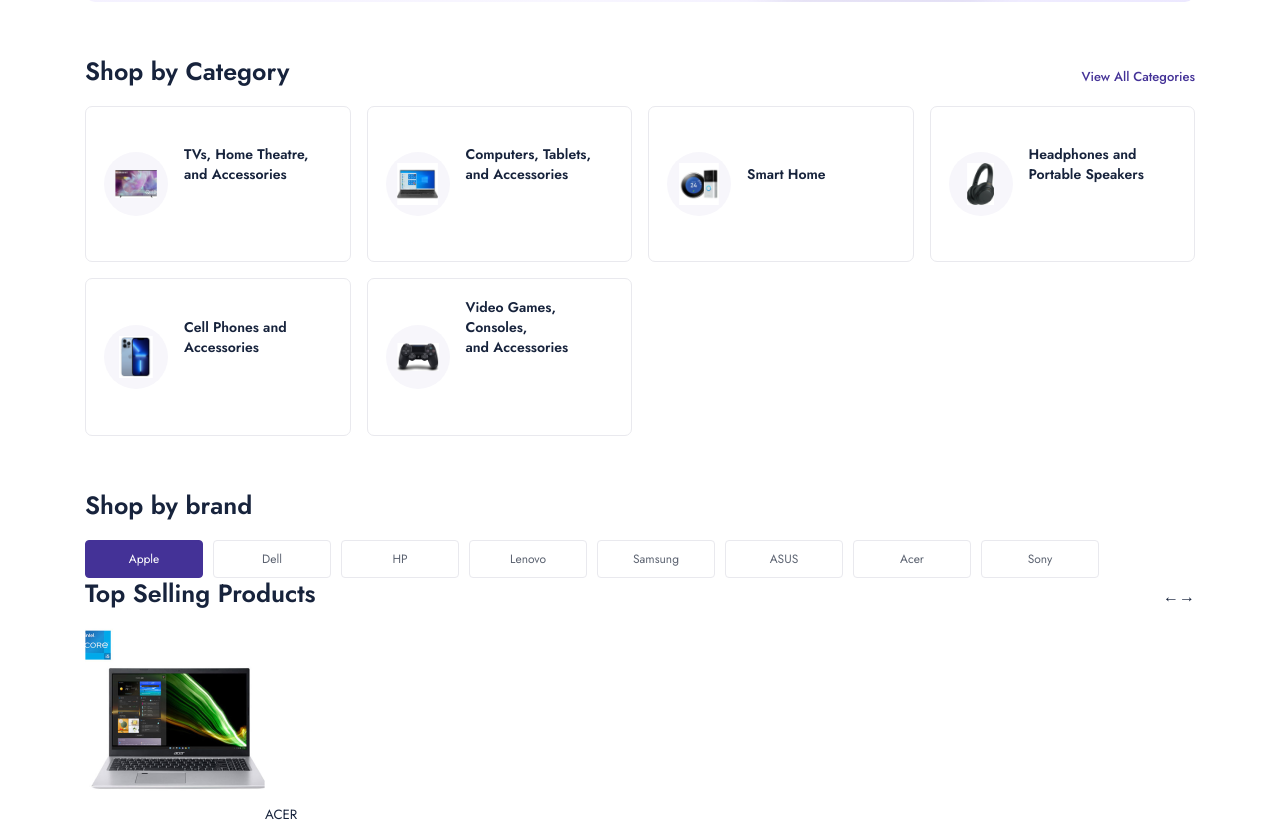
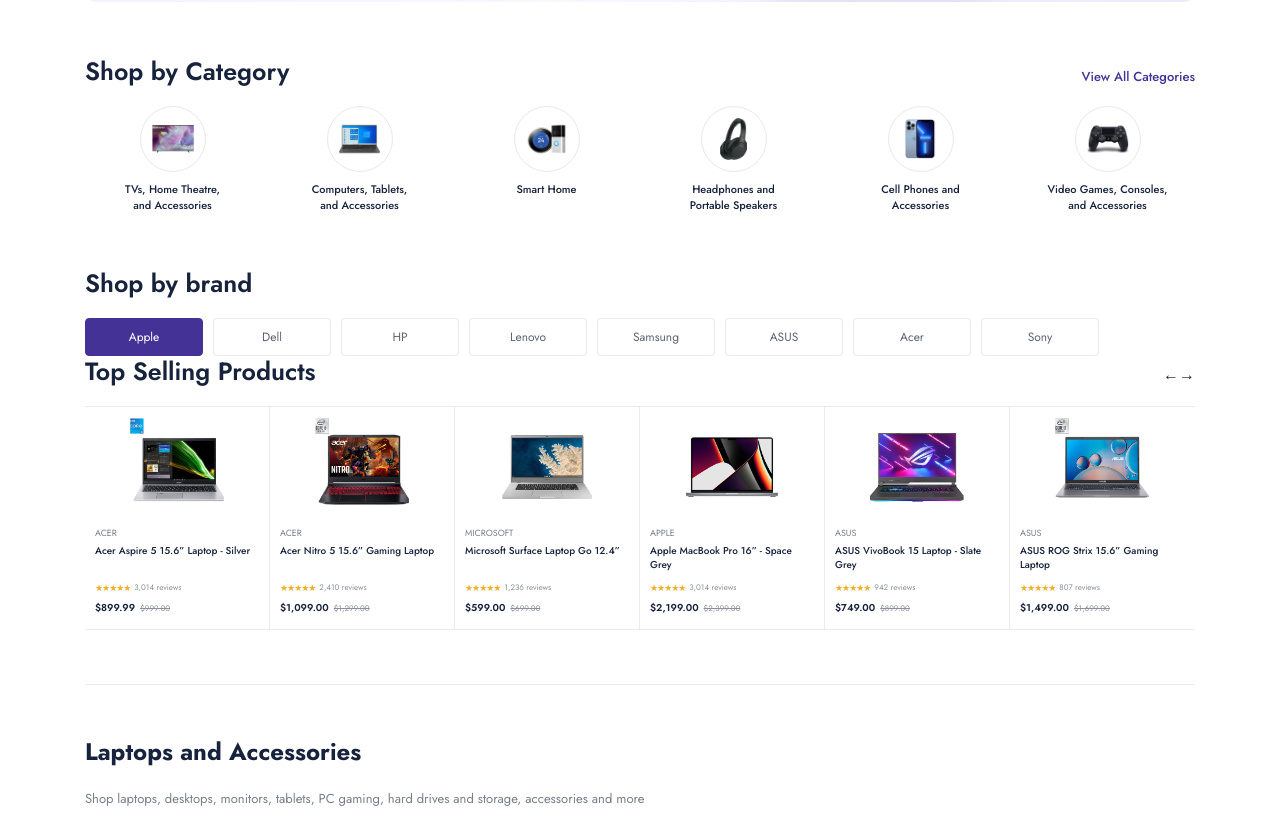
Before and after one commit to amanturdiyevjavohir-tech/zenmart, a plain HTML site: page product/all.html in a window 1280 px wide. Shown: the part 636-1464 px from the top of the page. Drawn offline with Linux system fonts and the light colour scheme.

Commit message:
Adjust category and top-selling sections to match reference

```diff
--- a/public/css kodlar/laptop-page.css
+++ b/public/css kodlar/laptop-page.css
@@ -359,3 +359,166 @@
   .product-badge { top: 8px; left: 8px; font-size: 8px; }
   .bottom-promo { margin: 38px 0 48px; padding: 22px 18px; align-items: flex-start; flex-direction: column; }
 }
+
+/* The two catalog sections below follow the horizontal Pixso reference. */
+.category-section .category-grid {
+  grid-template-columns: repeat(6, minmax(0, 1fr));
+  gap: 12px;
+}
+
+.category-section .category-card {
+  min-width: 0;
+  min-height: 0;
+  padding: 0 6px;
+  display: flex;
+  flex-direction: column;
+  align-items: center;
+  justify-content: flex-start;
+  gap: 10px;
+  border: 0;
+  border-radius: 0;
+  text-align: center;
+}
+
+.category-section .category-card:hover {
+  border: 0;
+  box-shadow: none;
+  transform: none;
+}
+
+.category-section .category-icon {
+  width: 64px;
+  height: 64px;
+  flex: 0 0 64px;
+  background: #fff;
+  border: 1px solid var(--catalog-line);
+}
+
+.category-section .category-icon img {
+  width: 42px;
+  height: 42px;
+}
+
+.category-section .category-card strong {
+  align-self: center;
+  font-size: 11px;
+  font-weight: 500;
+  line-height: 1.45;
+}
+
+.selling-section .selling-grid {
+  display: grid;
+  grid-template-columns: repeat(6, minmax(0, 1fr));
+  overflow: hidden;
+  border-top: 1px solid var(--catalog-line);
+  border-bottom: 1px solid var(--catalog-line);
+}
+
+.selling-section .selling-card {
+  min-width: 0;
+  padding: 10px 10px 14px;
+  border-right: 1px solid var(--catalog-line);
+  overflow: hidden;
+}
+
+.selling-section .selling-card:last-child { border-right: 0; }
+
+.selling-section .selling-image {
+  height: 100px;
+  margin-bottom: 10px;
+  display: flex;
+  align-items: center;
+  justify-content: center;
+}
+
+.selling-section .selling-image img {
+  display: block;
+  max-width: 100%;
+  max-height: 100%;
+  object-fit: contain;
+}
+
+.selling-section .selling-card > small {
+  display: block;
+  margin-bottom: 5px;
+  color: var(--catalog-muted);
+  font-size: 9px;
+  line-height: 1.3;
+}
+
+.selling-section .selling-card h3 {
+  height: 30px;
+  margin: 0 0 7px;
+  overflow: hidden;
+  color: var(--catalog-ink);
+  font-size: 10px;
+  font-weight: 500;
+  line-height: 1.45;
+}
+
+.selling-section .selling-card .rating {
+  display: flex;
+  align-items: center;
+  gap: 4px;
+  white-space: nowrap;
+}
+
+.selling-section .selling-card .rating span {
+  color: #f1ae28;
+  font-size: 9px;
+  letter-spacing: -1px;
+}
+
+.selling-section .selling-card .rating small {
+  overflow: hidden;
+  color: #89909b;
+  font-size: 8px;
+  text-overflow: ellipsis;
+}
+
+.selling-section .selling-card .price {
+  display: flex;
+  align-items: baseline;
+  gap: 5px;
+  margin-top: 6px;
+  white-space: nowrap;
+}
+
+.selling-section .selling-card .price strong {
+  color: var(--catalog-ink);
+  font-size: 10px;
+  font-weight: 600;
+}
+
+.selling-section .selling-card .price del {
+  color: #89909b;
+  font-size: 8px;
+}
+
+@media (max-width: 900px) {
+  .category-section .category-grid,
+  .selling-section .selling-grid {
+    min-width: 720px;
+  }
+
+  .category-section .category-grid,
+  .selling-section {
+    overflow-x: auto;
+  }
+}
+
+@media (max-width: 560px) {
+  .category-section .category-grid,
+  .selling-section .selling-grid {
+    min-width: 720px;
+  }
+
+  .category-section .category-card {
+    padding: 0 4px;
+    gap: 8px;
+  }
+
+  .category-section .category-card strong { font-size: 10px; }
+  .selling-section .selling-card { padding: 9px 8px 12px; }
+  .selling-section .selling-image { height: 90px; }
+}
```
